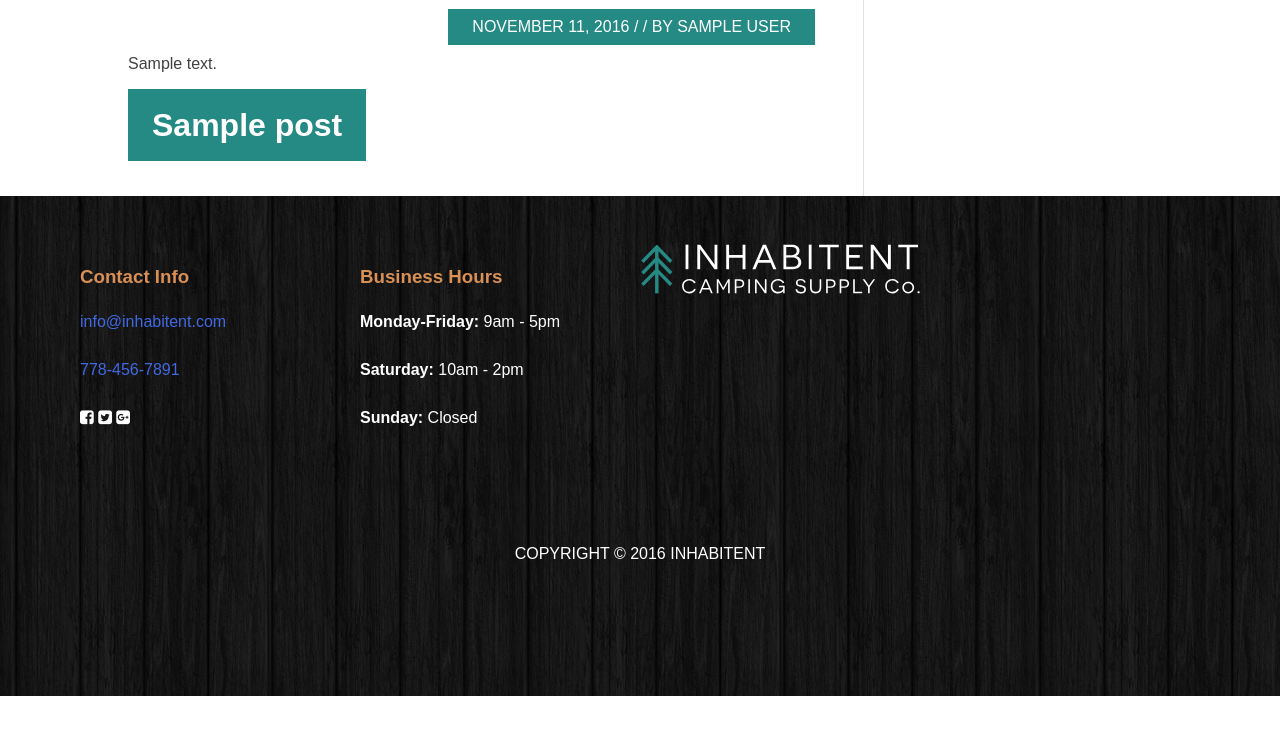
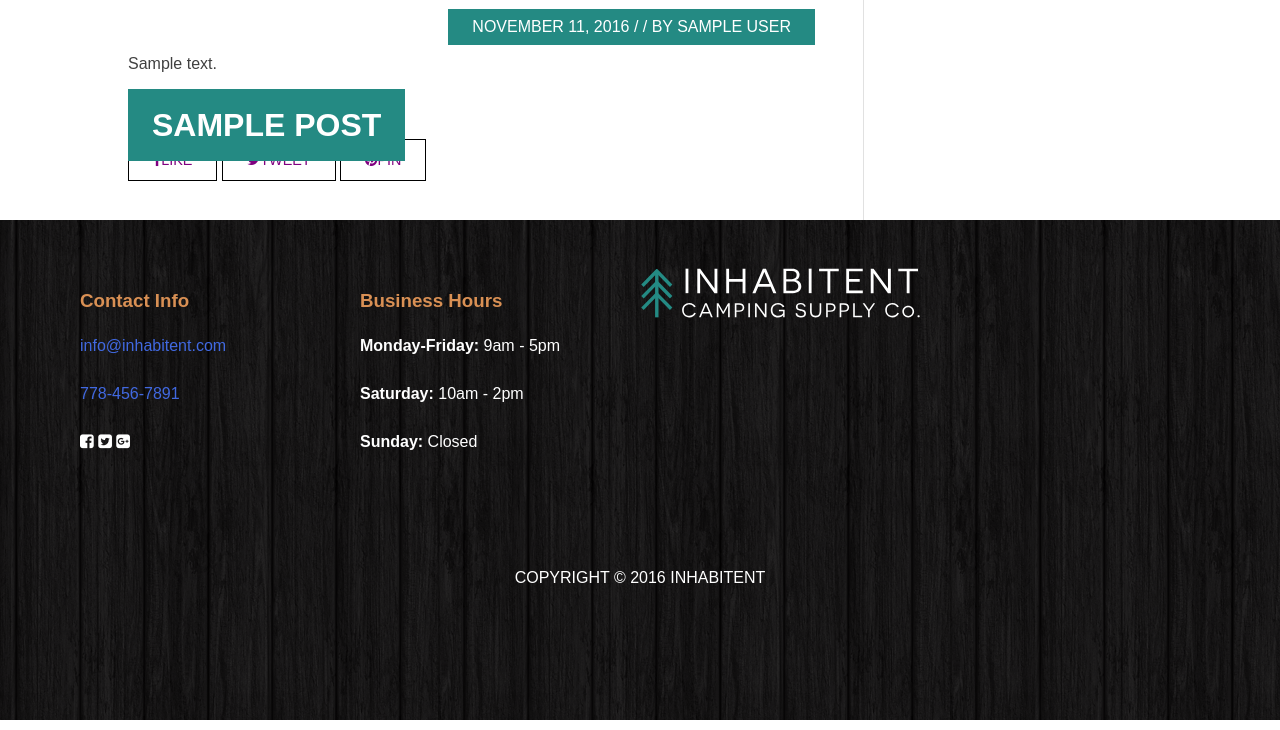
Before and after one commit to HaninMustafa/Inhabitent-Co.-Site, a WordPress theme: template themes/inhabitenttheme/single.php in a window 1280 px wide. Shown: the part 70-800 px from the top of the page. Run offline with PHP 8.4 and a stand-in for WordPress, Linux system fonts and the light colour scheme; the site name, menu and one post (Sample post) are stand-ins, and other content is empty; some libraries are stand-ins or nearby versions; some web fonts are replaced.

Commit message:
add social btns

```diff
--- a/themes/inhabitenttheme/sass/_content.scss
+++ b/themes/inhabitenttheme/sass/_content.scss
@@ -85,12 +85,12 @@ position: absolute;
 	top:0;
 	background-color: #248a83;
 	text-align: left;
+	text-transform: uppercase;
 	a {
 		text-decoration: none;
-		color: white;
+
 	font-size: 2rem;
 	line-height: 1.25;
-	text-transform: uppercase;
 }}
 .entry-meta-journal {
 	position: absolute;
--- a/themes/inhabitenttheme/sass/_forms.scss
+++ b/themes/inhabitenttheme/sass/_forms.scss
@@ -71,3 +71,20 @@ textarea {
 a:visited {
 	color:white;
 }
+/*comment area */
+.entry-footer {
+	text-transform: uppercase;;
+	.cat-links {
+		margin-right: 1.7rem;
+	}
+	a {
+		color: #248a83;
+	}
+}
+.black-btn {
+	border: 1px solid black;
+	color: black;
+	font-size: .9rem;
+	text-transform: uppercase;
+	padding: .75rem 1.5rem;
+}
--- a/themes/inhabitenttheme/single.php
+++ b/themes/inhabitenttheme/single.php
@@ -13,7 +13,12 @@ get_header(); ?>
 		<?php while ( have_posts() ) : the_post(); ?>
 
 			<?php get_template_part( 'template-parts/content', 'single' ); ?>
-			<?php the_post_navigation(); ?>
+
+			<div class="social-buttons">
+				 <a href="" type="" class="black-btn"><i class="fa fa-facebook"></i>Like</a>
+				 <a href="" type="" class="black-btn"><i class="fa fa-twitter"></i>Tweet</a>
+				 <a href="" type="" class="black-btn"><i class="fa fa-pinterest"></i>Pin</a>
+			</div>
 
 			<?php
 				// If comments are open or we have at least one comment, load up the comment template.
--- a/themes/inhabitenttheme/style.css
+++ b/themes/inhabitenttheme/style.css
@@ -443,6 +443,21 @@ textarea {
 a:visited {
   color: white; }
 
+/*comment area */
+.entry-footer {
+  text-transform: uppercase; }
+  .entry-footer .cat-links {
+    margin-right: 1.7rem; }
+  .entry-footer a {
+    color: #248a83; }
+
+.black-btn {
+  border: 1px solid black;
+  color: black;
+  font-size: .9rem;
+  text-transform: uppercase;
+  padding: .75rem 1.5rem; }
+
 /*--------------------------------------------------------------
 # Navigation
 --------------------------------------------------------------*/
@@ -698,13 +713,12 @@ a {
   max-width: 75%;
   top: 0;
   background-color: #248a83;
-  text-align: left; }
+  text-align: left;
+  text-transform: uppercase; }
   .entry-title-journal a {
     text-decoration: none;
-    color: white;
     font-size: 2rem;
-    line-height: 1.25;
-    text-transform: uppercase; }
+    line-height: 1.25; }
 
 .entry-meta-journal {
   position: absolute;
```
Also changed, not shown: themes/inhabitenttheme/build/css/style.min.css.
